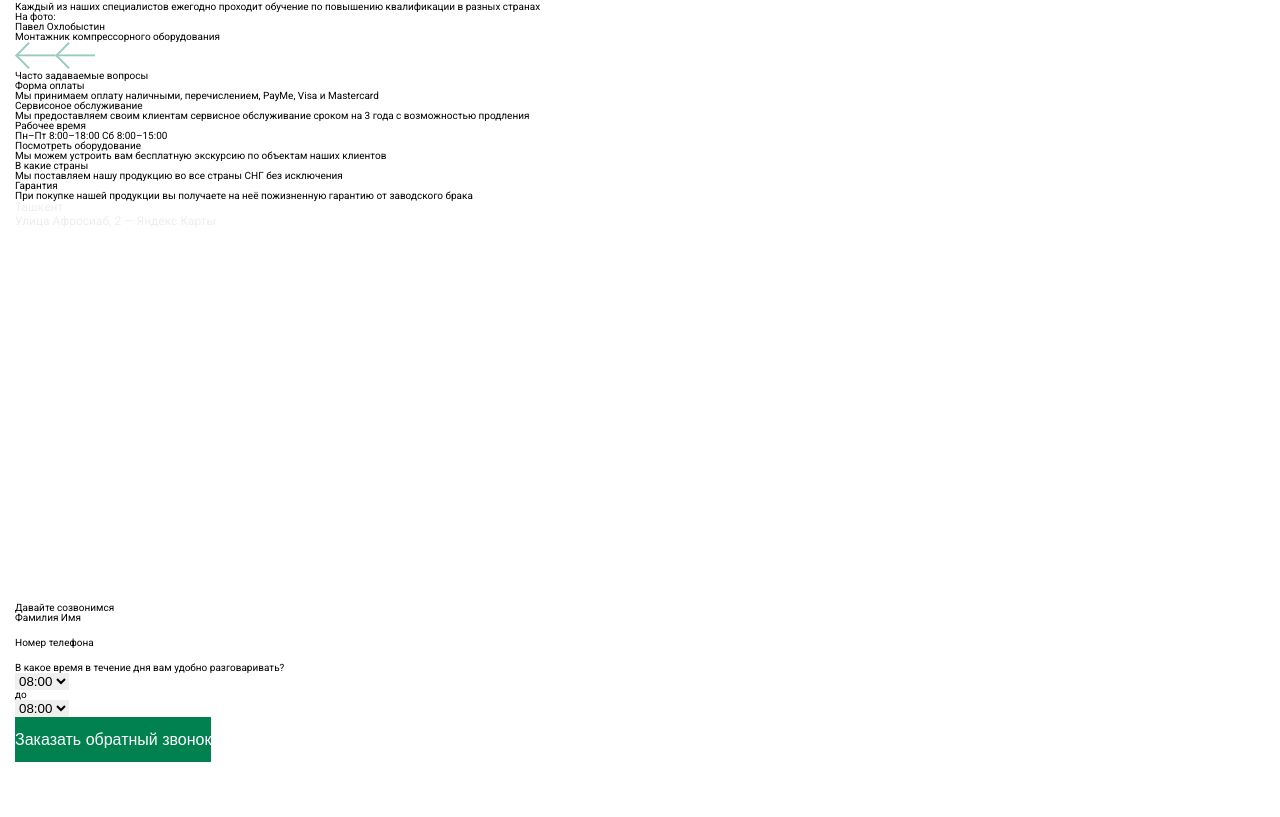
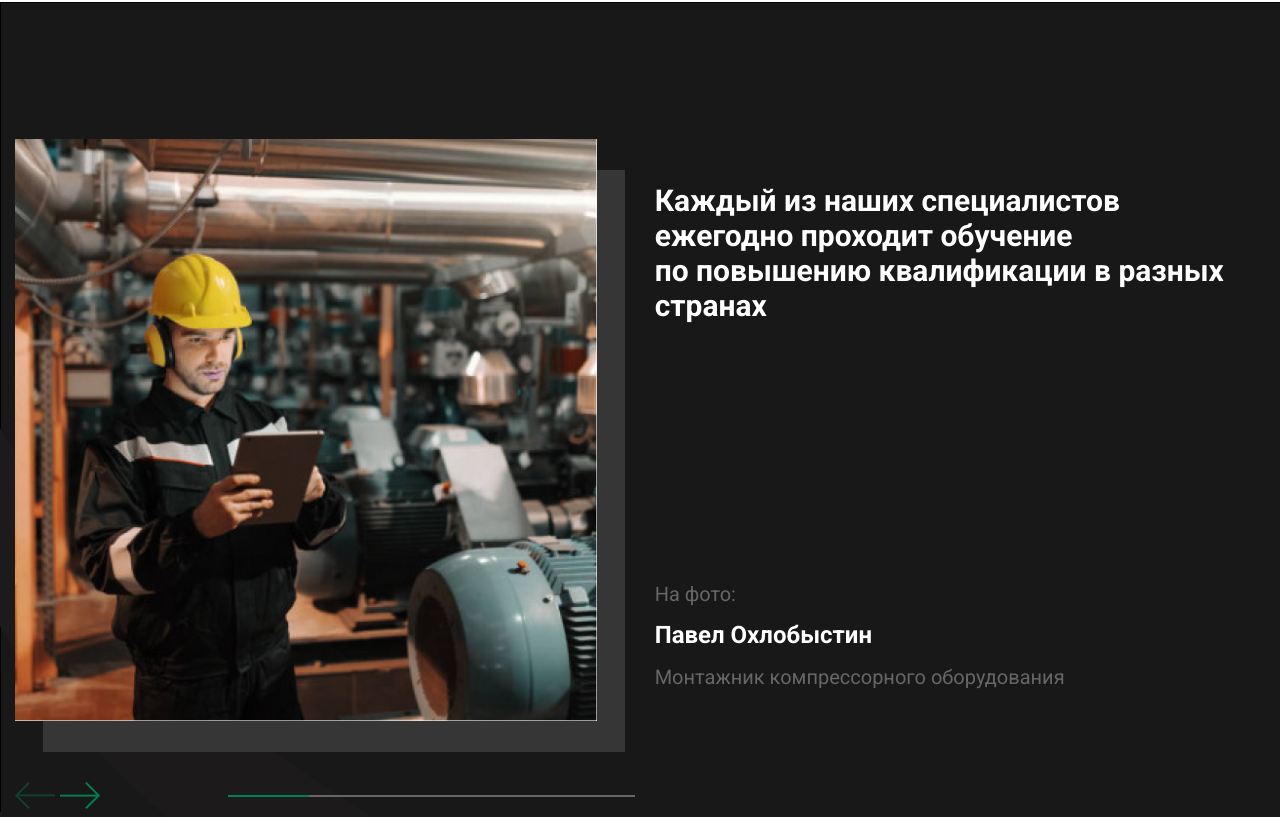
Before and after one commit to Rustam9724/IAC, a React (Create React App) app: page / in a window 1280 px wide. Shown: the part 7023-7840 px from the top of the page. Before the commit the page ends 7785 px from the top, so only its background shows below. Built offline with nearby package versions, Linux system fonts and the light colour scheme.

Commit message:
init: Employers component style

```diff
--- a/src/components/Employers.tsx
+++ b/src/components/Employers.tsx
@@ -3,28 +3,29 @@ function Employers() {
         <section className="page__employers employers">
             <div className="employers__container _container">
                 <div className="employers__body">
-                    <div className="employers__image _ibg">
+                    <div className="employers__image">
                         <img src="/assets/employers/employer.jpg" alt="first-employer" />
+                        <div></div>
                     </div>
                     <div className="employers__text">
                         <h2>Каждый из наших специалистов ежегодно проходит обучение по повышению квалификации в разных странах</h2>
-                    </div>
-                    <div className="employers__description">
-                        <p>На фото:</p>
-                        <p className="employers__employer">Павел Охлобыстин</p>
-                        <p>Монтажник компрессорного оборудования</p>
+                        <div className="employers__description">
+                            <p>На фото:</p>
+                            <p className="employers__employer">Павел Охлобыстин</p>
+                            <p>Монтажник компрессорного оборудования</p>
+                        </div>
                     </div>
                 </div>
                 <div className="employers__switcher switcher-employers">
                     <div className="switcher-employers__arrows">
-                        <svg width="40" height="27" viewBox="0 0 40 27" fill="none" xmlns="http://www.w3.org/2000/svg">
+                        <svg className="switcher-employers__arrow" width="40" height="27" viewBox="0 0 40 27" fill="none" xmlns="http://www.w3.org/2000/svg">
                             <g opacity="0.4">
                             <rect width="37.8391" height="1.8948" transform="matrix(-1 0 0 1 39.999 12.4209)" fill="#00814F"/>
                             <rect width="18.9338" height="1.89338" transform="matrix(-0.706576 -0.707637 -0.706576 0.707637 14.7158 25.561)" fill="#00814F"/>
                             <rect width="18.9338" height="1.89338" transform="matrix(0.706576 -0.707637 -0.706576 -0.707637 1.33789 14.8423)" fill="#00814F"/>
                             </g>
                         </svg>
-                        <svg width="40" height="27" viewBox="0 0 40 27" fill="none" xmlns="http://www.w3.org/2000/svg">
+                        <svg className="switcher-employers__arrow switcher-employers__arrow_active" width="40" height="27" viewBox="0 0 40 27" fill="none" xmlns="http://www.w3.org/2000/svg">
                             <g opacity="0.4">
                             <rect width="37.8391" height="1.8948" transform="matrix(-1 0 0 1 39.999 12.4209)" fill="#00814F"/>
                             <rect width="18.9338" height="1.89338" transform="matrix(-0.706576 -0.707637 -0.706576 0.707637 14.7158 25.561)" fill="#00814F"/>
@@ -33,11 +34,11 @@ function Employers() {
                         </svg>
                     </div>
                     <div className="switcher-employers__scale">
-                        <div></div>
-                        <div></div>
-                        <div></div>
-                        <div></div>
-                        <div></div>
+                        <div className="switcher-employers__scale__item switcher-employers__scale__item_active"></div>
+                        <div className="switcher-employers__scale__item"></div>
+                        <div className="switcher-employers__scale__item"></div>
+                        <div className="switcher-employers__scale__item"></div>
+                        <div className="switcher-employers__scale__item"></div>
                     </div>
                 </div>
             </div>
--- a/src/components/UnderFooter.jsx
+++ b/src/components/UnderFooter.jsx
@@ -4,11 +4,11 @@ import FAQ from "./FAQ";
 
 function UnderFooter() {
     return (
-        <>
+        <div className="underfooter">
             <Employers />
             <FAQ />
             <CallUp />
-        </>
+        </div>
     )
 }
 
--- a/src/index.scss
+++ b/src/index.scss
@@ -20,6 +20,7 @@ $text-color: #333333;
 @import './styles/clients.scss';
 @import './styles/stages.scss';
 @import './styles/exhibitions.scss';
+@import './styles/employers.scss';
 
 *, ul, p, h1, h2, h3, h4, button, body, input, ::before, ::after, div {
   padding: 0;
@@ -111,3 +112,8 @@ html, body {
       object-fit: cover;
   }
 }
+
+.underfooter {
+  background-image: url("../public/assets/underfooter/background.jpg");
+  background-image: cover;
+}
--- /dev/null
+++ b/src/styles/employers.scss
@@ -0,0 +1,115 @@
+.employers {
+    padding: 137px 0 150px;
+
+    .employers__container {
+
+        .employers__body {
+            display: flex;
+            justify-content: space-between;
+            margin-bottom: 30px;
+
+            .employers__image {
+                width: 625/1280 * 100%;
+                aspect-ratio: 1;
+                position: relative;
+
+                img,
+                div {
+                    width: 596/625 * 100%;
+                    aspect-ratio: 1;
+                }
+
+                img {
+                    position: relative;
+                    z-index: 1;
+                }
+
+                div {
+                    background-color: #363636;
+                    position: absolute;
+                    right: 0;
+                    bottom: 0;
+                }
+            }
+
+            .employers__text {
+                width: 625/1280 * 100%;
+                padding: 45px 0 60px;
+
+                h2 {
+                    font-size: 3rem;
+                    line-height: 35/30 * 100%;
+                    font-weight: 700;
+                    color: white;
+                    margin-bottom: 255px;
+                }
+
+                .employers__description {
+
+                    & > *:not(:last-child) {
+                        margin-bottom: 13px;
+                    }
+
+                    p {
+                        font-size: 2rem;
+                        line-height: 150%;
+                        font-weight: normal;
+                        color: $secondary-text-color;
+                    }
+
+                    p.employers__employer {
+                        font-weight: 700;
+                        font-size: 2.4rem;
+                        line-height: 28/24 * 100%;
+                        color: white;
+                    }
+                }
+            }
+        }
+
+        .switcher-employers {
+            display: flex;
+            align-items: center;
+            column-gap: 128px;
+
+            .switcher-employers__arrows {
+                display: flex;
+                column-gap: 5px;
+
+                .switcher-employers__arrow {
+                    cursor: pointer;
+
+                    &:last-child {
+                        transform: rotate(180deg);
+                    }
+
+                    &.switcher-employers__arrow_active {
+                        g {
+                            opacity: 1;
+                        }
+                        rect {
+                            fill: $accent-color;
+                        }
+                    }
+                }
+            }
+
+            .switcher-employers__scale {
+                width: 407px;
+                height: 2px;
+                display: flex;
+
+                .switcher-employers__scale__item {
+                    background-color: $secondary-text-color;
+                    width: 20%;
+                    height: 100%;
+                    cursor: pointer;
+
+                    &.switcher-employers__scale__item_active {
+                        background-color: $accent-color;
+                    }
+                }
+            }
+        }
+    }
+}
```
Also changed, not shown: public/assets/underfooter/background.jpg (added).
